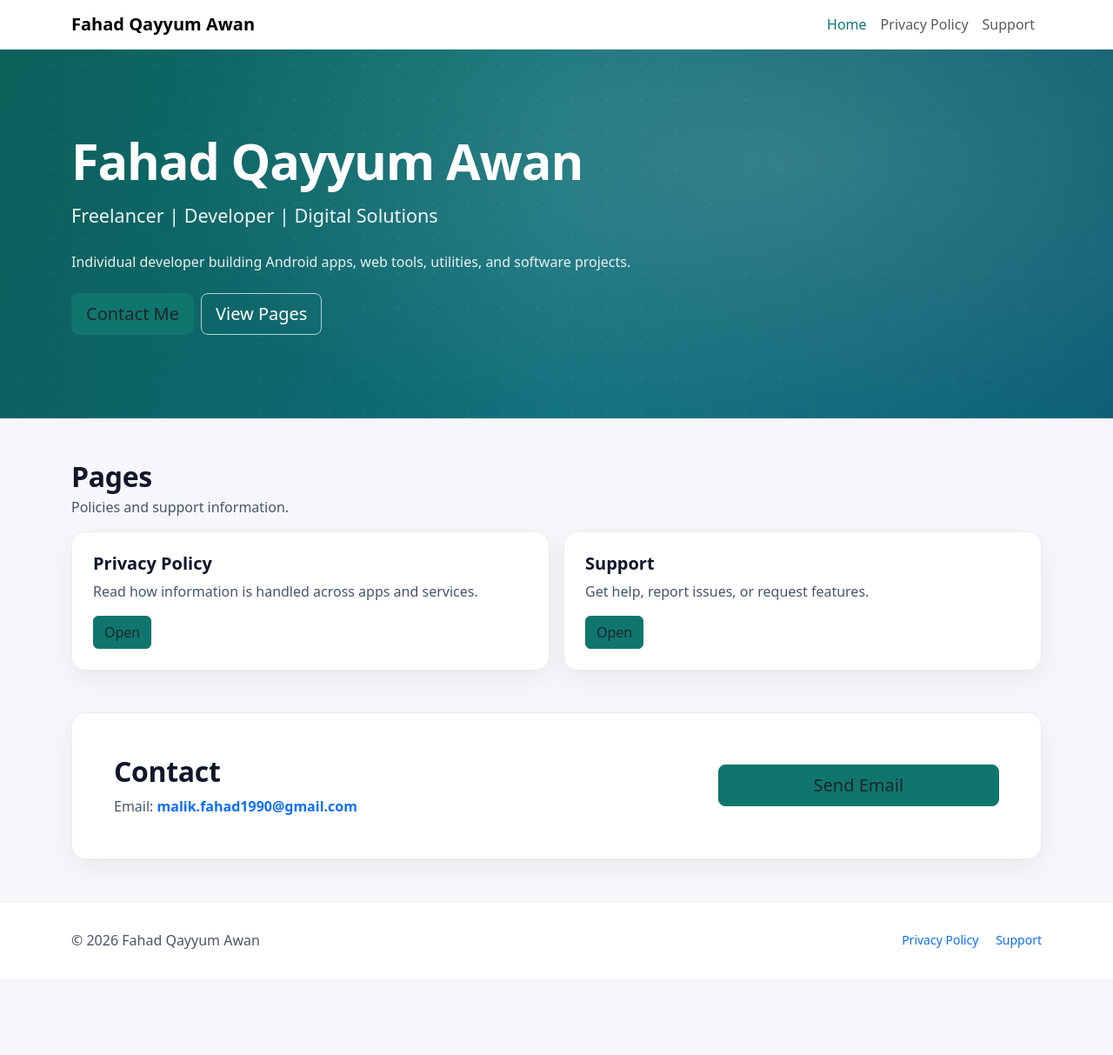
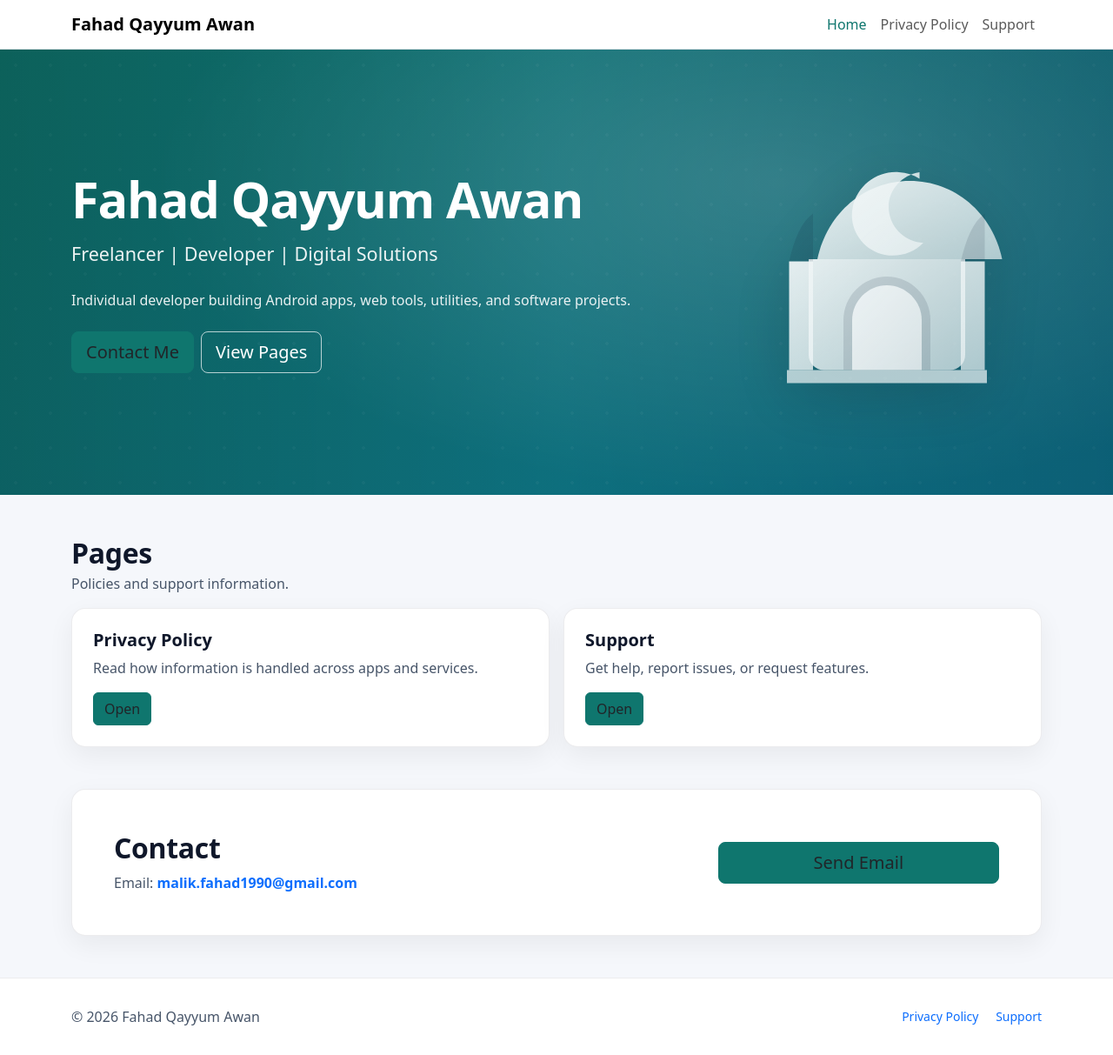
Before and after one commit to malikfqa/malikfqa.github.io, a Jekyll site: the page built from index.md, in a window 1280 px wide and 1213 px high. Shown: the whole window at 87% size. Built offline with Jekyll 4.4.1, drawn with Linux system fonts in a browser that asks for light colours.

Commit message:
Update index.md

```diff
--- a/index.md
+++ b/index.md
@@ -18,6 +18,38 @@ description: Freelancer | Developer | Digital Solutions — Android apps, web to
           <a class="btn btn-brand btn-lg" href="#contact">Contact Me</a>
           <a class="btn btn-outline-brand btn-lg" href="#pages">View Pages</a>
         </div>
+      </div>
+
+      <div class="col-lg-4 hero-mark">
+        <!-- Inline SVG “mosque” mark (no extra files needed) -->
+        <svg viewBox="0 0 512 512" role="img" aria-label="Mosque logo">
+          <defs>
+            <linearGradient id="g" x1="0" y1="0" x2="1" y2="1">
+              <stop offset="0" stop-color="rgba(255,255,255,0.95)"/>
+              <stop offset="1" stop-color="rgba(255,255,255,0.70)"/>
+            </linearGradient>
+          </defs>
+
+          <!-- crescent -->
+          <path fill="url(#g)" d="M316 72c-36 6-62 38-56 74 5 31 31 54 63 56-18 18-44 27-71 22-40-8-67-47-59-87 8-41 46-68 85-65 14 1 27 5 38 12z"/>
+
+          <!-- dome -->
+          <path fill="url(#g)" d="M128 232c18-86 88-144 170-144s152 58 170 144H128z"/>
+
+          <!-- main body -->
+          <path fill="url(#g)" d="M112 232h288v176c0 16-13 28-28 28H140c-15 0-28-12-28-28V232z"/>
+
+          <!-- door arch -->
+          <path fill="rgba(15,23,42,0.12)" d="M256 264c-44 0-80 36-80 80v92h160v-92c0-44-36-80-80-80z"/>
+          <path fill="url(#g)" d="M256 280c-35 0-64 29-64 64v92h128v-92c0-35-29-64-64-64z"/>
+
+          <!-- side minarets -->
+          <path fill="url(#g)" d="M76 236h44v200H76V236zm316 0h44v200h-44V236z"/>
+          <path fill="rgba(15,23,42,0.12)" d="M76 236c10-42 22-72 44-88v88H76zm316 0c10-42 22-72 44-88v88h-44z"/>
+
+          <!-- base -->
+          <path fill="rgba(255,255,255,0.72)" d="M72 436h368v24H72v-24z"/>
+        </svg>
       </div>
     </div>
   </div>
```
